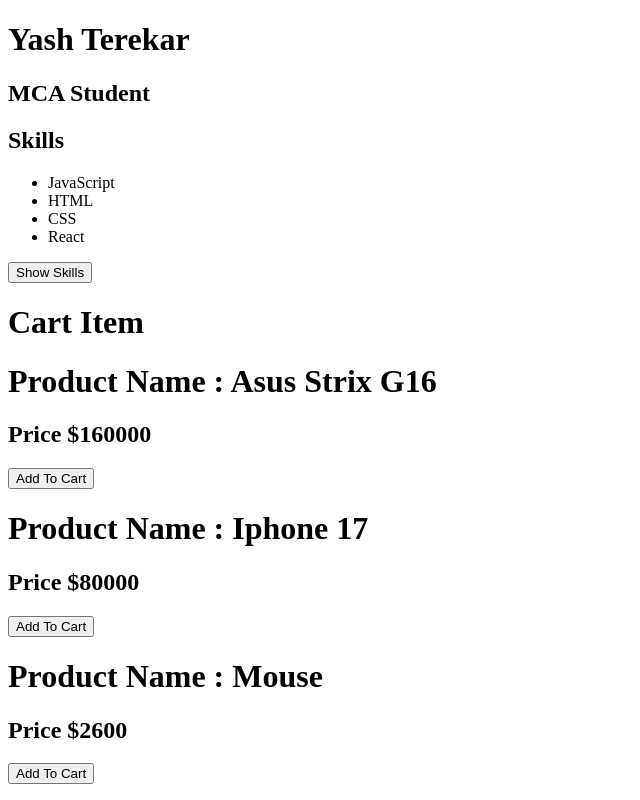
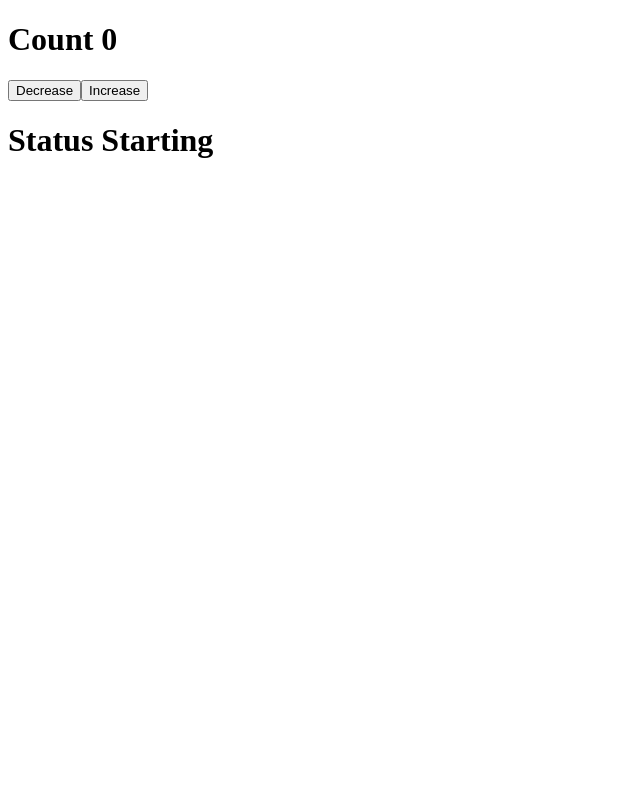
Before and after one commit to Yash-Terekar/Master-React-Js, a React (Vite) app: page / in a window 1280 px wide. Shown: the whole page, without its empty margins (0-640 px from the left). Built offline with nearby package versions, Linux system fonts and the light colour scheme.

Commit message:
State with Props Starts

```diff
--- a/src/App.jsx
+++ b/src/App.jsx
@@ -1,3 +1,4 @@
+import CounterMessage from "./fundamentals/state-patterns/practice/01-state-derived-ui/CounterMessage.jsx";
 import CounterApp from "./fundamentals/state/challenges/01-counter-app/CounterApp.jsx";
 import ProfileToggle from "./fundamentals/state/challenges/02-profile-toggle/ProfileToggle.jsx";
 import Shop from "./fundamentals/state/challenges/03-shopping-cart/Shop.jsx";
@@ -19,8 +20,9 @@
       <Skills />
       <Counter /> */}
       {/* <CounterApp /> */}
-      <ProfileToggle />
-      <Shop />
+      {/* <ProfileToggle />
+      <Shop /> */}
+      <CounterMessage />
     </div>
   );
 };
```
